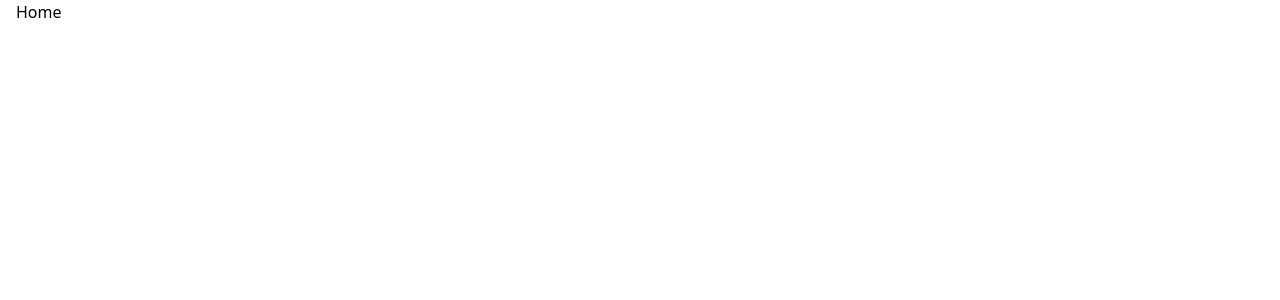
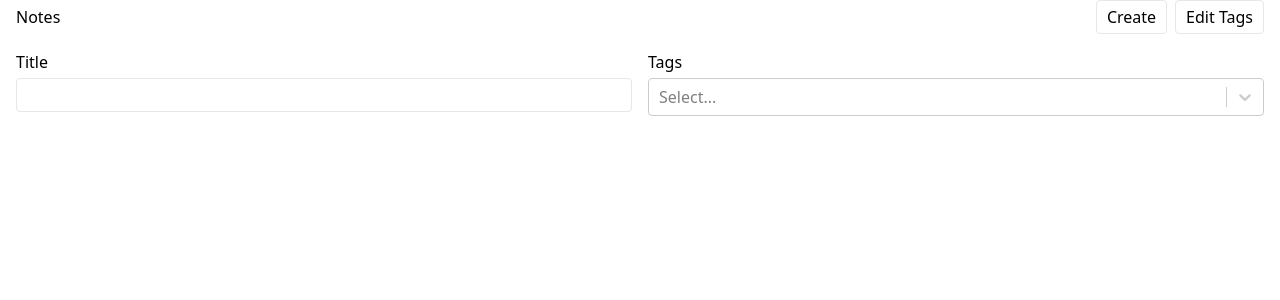
Before and after one commit to LukasV3/notable, a React (Vite) app: page / in a window 1280 px wide. Shown: the top 300 px of the page. Built offline with nearby package versions, Linux system fonts and the light colour scheme.

Commit message:
Created NoteList component

```diff
--- a/src/App.tsx
+++ b/src/App.tsx
@@ -3,6 +3,7 @@ import { NewNote } from "./NewNote";
 import { useLocalStorage } from "./UseLocaleStorage";
 import { useMemo } from "react";
 import { v4 as uuidV4 } from "uuid";
+import { NoteList } from "./NoteList";
 
 export type Note = {
   id: string;
@@ -52,7 +53,10 @@ function App() {
   return (
     <div className="container">
       <Routes>
-        <Route path="/" element={<h1>Home</h1>} />
+        <Route
+          path="/"
+          element={<NoteList availableTags={tags} notes={notesWithTags} />}
+        />
         <Route
           path="/new"
           element={
--- a/src/NewNote.tsx
+++ b/src/NewNote.tsx
@@ -1,7 +1,7 @@
 import { NoteData, Tag } from "./App";
 import { NoteForm } from "./NoteForm";
 
-export type NewNoteProps = {
+type NewNoteProps = {
   onSubmit: (data: NoteData) => void;
   onAddTag: (tag: Tag) => void;
   availableTags: Tag[];
--- /dev/null
+++ b/src/NoteList.tsx
@@ -0,0 +1,105 @@
+import { Link } from "react-router-dom";
+import ReactSelect from "react-select";
+import { Tag } from "./App";
+import { useMemo, useState } from "react";
+
+type SimplifiedNote = {
+  tags: Tag[];
+  id: string;
+  title: string;
+};
+
+type NoteListProp = {
+  availableTags: Tag[];
+  notes: SimplifiedNote[];
+};
+
+export function NoteList({ availableTags, notes }: NoteListProp) {
+  const [selectedTags, setSelectedTags] = useState<Tag[]>([]);
+  const [title, setTitle] = useState("");
+
+  const filteredNotes = useMemo(() => {
+    return notes.filter((note) => {
+      return (
+        (title === "" || note.title.toLowerCase().includes(title.toLowerCase())) &&
+        (selectedTags.length === 0 ||
+          selectedTags.every((tag) => note.tags.some((noteTag) => noteTag.id === tag.id)))
+      );
+    });
+  }, [title, selectedTags, notes]);
+
+  return (
+    <>
+      <div className="flex justify-between items-center mb-4">
+        <h1>Notes</h1>
+
+        <div className="flex gap-x-2 flex-wrap">
+          <Link to="/new">
+            <button className="border border-grey rounded px-2.5 py-1">Create</button>
+          </Link>
+
+          <button className="border border-grey rounded px-2.5 py-1">Edit Tags</button>
+        </div>
+      </div>
+
+      <form className="mb-8">
+        <div className="grid gap-y-2 gap-x-4 sm:grid-cols-2">
+          <div className="flex flex-col gap-1">
+            <label htmlFor="title">Title</label>
+            <input
+              id="title"
+              type="text"
+              value={title}
+              onChange={(e) => setTitle(e.target.value)}
+              className="border border-grey rounded px-2.5 py-1"
+            />
+          </div>
+
+          <div className="flex flex-col gap-1">
+            <label htmlFor="react-select-3-input">Tags</label>
+            <ReactSelect
+              value={selectedTags.map((tag) => ({ label: tag.label, value: tag.id }))}
+              options={availableTags.map((tag) => {
+                return { label: tag.label, value: tag.id };
+              })}
+              onChange={(tags) =>
+                setSelectedTags(tags.map((tag) => ({ label: tag.label, id: tag.value })))
+              }
+              isMulti
+            />
+          </div>
+        </div>
+      </form>
+
+      <div className="grid gap-3 sm:grid-cols-2 md:grid-cols-3">
+        {filteredNotes.map((note) => (
+          <NoteCard key={note.id} id={note.id} title={note.title} tags={note.tags} />
+        ))}
+      </div>
+    </>
+  );
+}
+
+function NoteCard({ id, title, tags }: SimplifiedNote) {
+  return (
+    <Link
+      to={`/${id}`}
+      className="flex flex-col gap-y-3 items-center border border-grey rounded p-5"
+    >
+      <p>{title}</p>
+
+      {tags.length > 0 && (
+        <ul className="flex justify-center gap-2 flex-wrap">
+          {tags.map((tag) => (
+            <li
+              key={tag.id}
+              className="border border-grey rounded px-2.5 py-1 font-bold text-xs"
+            >
+              {tag.label}
+            </li>
+          ))}
+        </ul>
+      )}
+    </Link>
+  );
+}
```
